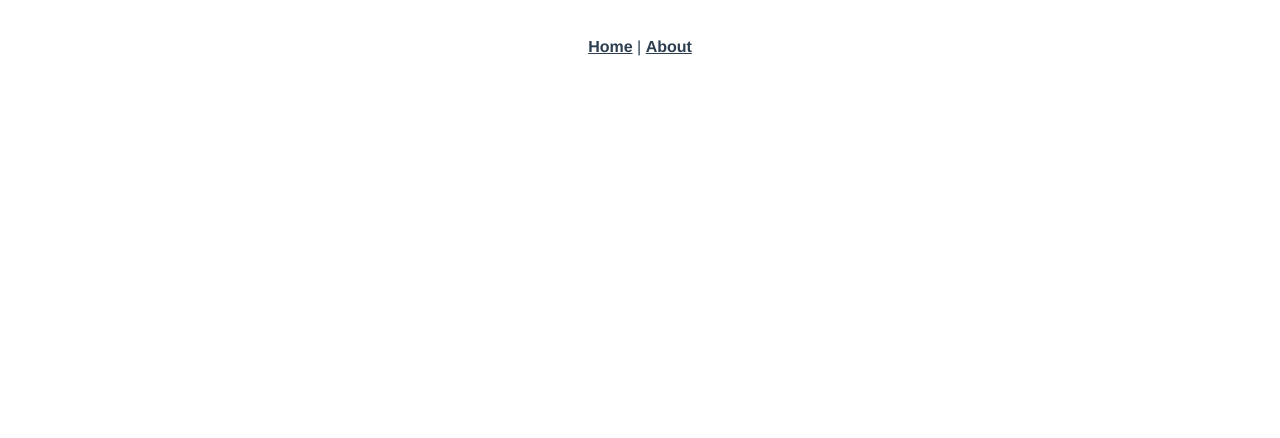
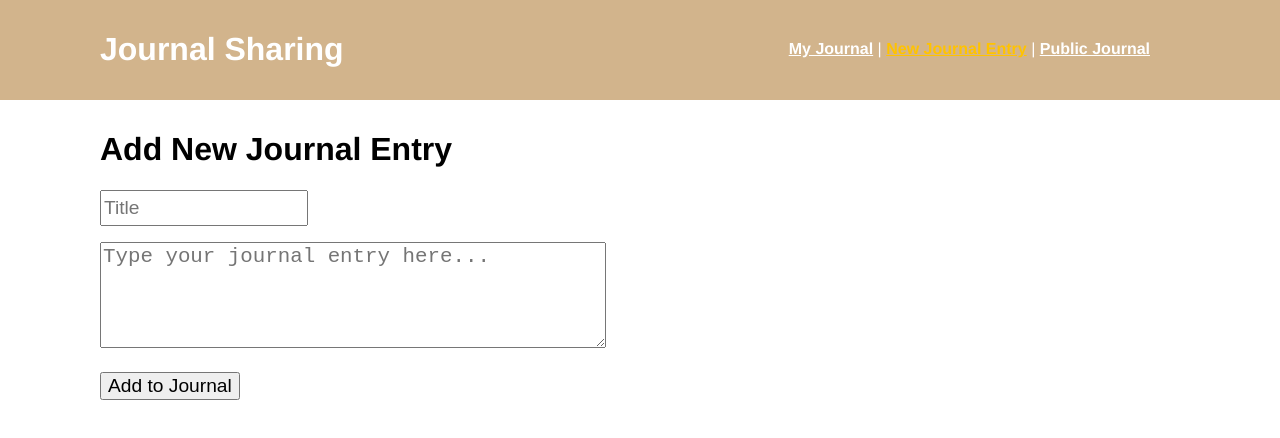
Before and after one commit to mattpow35/journalApp, a Vue app in the folder front-end/: page /create in a window 1280 px wide. Shown: the top 438 px of the page. Built offline with nearby package versions, Linux system fonts and the light colour scheme.

Commit message:
added stuff from previous creative project

```diff
--- a/front-end/src/App.vue
+++ b/front-end/src/App.vue
@@ -1,20 +1,36 @@
 <template>
-  <div id="app">
+<div id="app">
+  <div class="header">
+    <h1>Journal Sharing</h1>
     <div id="nav">
-      <router-link to="/">Home</router-link> |
-      <router-link to="/about">About</router-link>
+      <router-link to="/">My Journal</router-link> |
+      <router-link to="/create">New Journal Entry</router-link> |
+      <router-link to="/public">Public Journal</router-link>
     </div>
-    <router-view/>
   </div>
+  <div class="content">
+    <router-view />
+  </div>
+</div>
 </template>
 
 <style>
+body {
+  margin: 0px;
+}
+
 #app {
-  font-family: Avenir, Helvetica, Arial, sans-serif;
+  font-family: 'Avenir', Helvetica, Arial, sans-serif;
   -webkit-font-smoothing: antialiased;
   -moz-osx-font-smoothing: grayscale;
-  text-align: center;
-  color: #2c3e50;
+}
+
+.header {
+  display: flex;
+  justify-content: space-between;
+  background: #D2B48C;
+  padding: 10px 100px;
+  color: white;
 }
 
 #nav {
@@ -23,10 +39,14 @@
 
 #nav a {
   font-weight: bold;
-  color: #2c3e50;
+  color: #fff;
 }
 
 #nav a.router-link-exact-active {
-  color: #42b983;
+  color: #FFC300;
+}
+
+.content {
+  padding: 10px 100px;
 }
 </style>
--- /dev/null
+++ b/front-end/src/components/PublicPosts.vue
@@ -0,0 +1,43 @@
+<template>
+<div>
+  <div class="ticket">
+  <h1>Public Journal Entries</h1>
+    <div class="product" v-for="product in products.slice().reverse()" :key="product.id">
+    <hr>
+      <div class="problem">
+        <h1>{{product.name}}</h1>
+        <h2>{{product.title}}</h2>
+        <p><i>{{product.date}}</i></p>
+        <p>{{product.message}}</p>
+      </div>
+
+
+    </div>
+
+  </div>
+</div>
+</template>
+
+<script>
+
+
+
+export default {
+  name: 'ProductList',
+  props: {
+    products: Array
+  },
+
+
+}
+
+
+
+</script>
+
+<style scoped>
+
+.auto {
+  margin-left: auto;
+}
+</style>
--- a/front-end/src/main.js
+++ b/front-end/src/main.js
@@ -1,10 +1,43 @@
-import Vue from 'vue'
-import App from './App.vue'
-import router from './router'
+import Vue from "vue";
+import App from "./App.vue";
+import router from "./router";
+import mock from './mock-data.js'
 
-Vue.config.productionTip = false
+
+Vue.config.productionTip = false;
+
+let data = {
+  publicPosts: mock,
+  currentID: 0,
+  entries: [],
+  getEntries() {
+    return this.entries;
+  },
+  addEntry(name, problem, isPublic) {
+    var d = new Date()
+
+    this.entries.push({
+      id: this.currentID,
+      title: name,
+      problem: problem,
+      date: d.toDateString(),
+      public: isPublic,
+    });
+    if (isPublic) {
+      this.publicPosts.push({
+        id: this.currentId + 10,
+        name: "Me",
+        title: name,
+        message: problem,
+        date: d.toDateString(),
+      });
+    }
+    this.currentID += 1;
+  }
+}
 
 new Vue({
   router,
+  data: data,
   render: h => h(App)
-}).$mount('#app')
+}).$mount("#app");
--- /dev/null
+++ b/front-end/src/mock-data.js
@@ -0,0 +1,73 @@
+let mock = [{
+    id: 1,
+    name: "Joe",
+    title: "First Day of School",
+    message: "Today was my first day of school at BYU. I was very nervous but it went very well.",
+    date: 'Mon Aug 31 2020'
+  },
+  {
+    id: 2,
+    name: "Sarah",
+    title: "A day at the beach",
+    message: "We went to the beach in california today. It was a nice warm day and the sun was shinging so bright. The waves were amazing!!!",
+    date: "Sat Oct 10 2020"
+  },
+  {
+    id: 3,
+    name: "Claire",
+    title: "New Food!",
+    message: "I decided to branch out today and try something new. I ate crawfish for the first time! I think it might be my new favorite food.",
+    date: "Sun Oct 11 2020"
+  },
+  {
+    id: 4,
+    name: "Harrison",
+    title: "My new job",
+    message: "I have started a new business and I am really enjoying it! I make custom wood furniture out of my garage. I never knew my hidden talent could help me be so successful.",
+    date: "Tue Oct 13 2020"
+  },
+  {
+    id: 5,
+    name: "Henry",
+    title: "My costume",
+    message: "Halloween is coming up and I can't seem to decide on what I want to dress up as. Send me a message if you have any ideas!!!",
+    date: "Sat Oct 17 2020"
+  },
+  {
+    id: 6,
+    name: "Emma",
+    title: "Midterms!",
+    message: "I am so nervous about midterms, I have no idea how I am going to pass these classes. School can be so stressful! Anyone have any good study tips?",
+    date: "Sun Oct 18 2020"
+  },
+  {
+    id: 7,
+    name: "Matt",
+    title: "Ski season is around the corner",
+    message: "Its starting to get a little colder outside! This is so exciting I cannot wait until the snow starts to fall so that I can go skiing!!!",
+    date: "Mon Oct 19 2020"
+  },
+  {
+    id: 8,
+    name: "Joe",
+    title: "Thoughts on Halloween and COVID",
+    message: "I am not sure it is a good idea for kids to go out and trick or treat. There is just too much of a risk of getting COVID. We need to think of a new way to do trick or treating to be more safe!",
+    date: "Wed Oct 28 2020"
+  },
+  {
+    id: 9,
+    name: "Susan",
+    title: "HALLOWEEN",
+    message: "This was the best halloween ever!!! I got to dress up as a witch and I looked amazing. I also went to a fun halloween party witht the family. It was all COVID safe do not worry!",
+    date: "Sat Oct 31 2020"
+  },
+  {
+    id: 10,
+    name: "Aaron",
+    title: "Election Night",
+    message: "Wow this election is crazy!!! Will they ever count all the ballots? When will we actually know who won the election?! There is a lot of uncertainty it is driving me crazy!",
+    date: "Tue Nov 3 2020"
+  },
+]
+
+export default mock;
--- a/front-end/src/router/index.js
+++ b/front-end/src/router/index.js
@@ -1,6 +1,8 @@
 import Vue from 'vue'
 import VueRouter from 'vue-router'
 import Home from '../views/Home.vue'
+import Create from '../views/Create.vue'
+import Public from '../views/Public.vue'
 
 Vue.use(VueRouter)
 
@@ -11,13 +13,15 @@ const routes = [
     component: Home
   },
   {
-    path: '/about',
-    name: 'About',
-    // route level code-splitting
-    // this generates a separate chunk (about.[hash].js) for this route
-    // which is lazy-loaded when the route is visited.
-    component: () => import(/* webpackChunkName: "about" */ '../views/About.vue')
-  }
+    path: '/create',
+    name: 'create',
+    component: Create,
+  },
+  {
+    path: '/public',
+    name: 'public',
+    component: Public,
+  },
 ]
 
 const router = new VueRouter({
--- /dev/null
+++ b/front-end/src/views/Create.vue
@@ -0,0 +1,67 @@
+<template>
+<div>
+  <h1>Add New Journal Entry</h1>
+  <form v-if="creating" @submit.prevent="addEntry">
+    <input v-model="title" placeholder="Title">
+    <p></p>
+    <textarea v-model="problem" placeholder="Type your journal entry here..."></textarea>
+
+    <br />
+
+    <button type="submit">Add to Journal</button><br>
+
+
+  </form>
+  <div v-else>
+    <p>Journal entry added successfully!</p>
+    <p><a @click="toggleForm" href="#">Add another entry</a></p>
+  </div>
+</div>
+</template>
+
+<script>
+export default {
+  name: 'create',
+  data() {
+    return {
+      creating: true,
+      title: '',
+      problem: '',
+    }
+  },
+  methods: {
+    toggleForm() {
+      this.creating = !this.creating;
+    },
+    addEntry() {
+      this.$root.$data.addEntry(this.title, this.problem, true);
+      this.title = "";
+      this.problem = "";
+      this.creating = false;
+    },
+
+  }
+}
+</script>
+
+<style scoped>
+input {
+  font-size: 1.2em;
+  height: 30px;
+  width: 200px;
+}
+
+textarea {
+  font-size: 1.6em;
+  width: 100%;
+  max-width: 500px;
+  height: 100px;
+}
+
+button {
+  margin-top: 20px;
+  font-size: 1.2em;
+}
+
+
+</style>
--- a/front-end/src/views/Home.vue
+++ b/front-end/src/views/Home.vue
@@ -1,18 +1,38 @@
 <template>
-  <div class="home">
-    <img alt="Vue logo" src="../assets/logo.png">
-    <HelloWorld msg="Welcome to Your Vue.js App"/>
+<div>
+  <h1>My Journal</h1>
+  <div v-if="this.$root.$data.entries.length === 0">
+    <hr/>
+    <div class="problem">
+      <p>You currently have no journal entries.</p>
+    </div>
   </div>
+  <div v-for="entry in entries.slice().reverse()" v-bind:key="entry.id">
+    <hr/>
+    <div class="ticket">
+      <div class="problem">
+
+        <p><b>{{entry.title}}</b></p>
+        <p><i>{{entry.date}}</i></p>
+        <p>{{entry.problem}}</p>
+
+      </div>
+    </div>
+  </div>
+
+</div>
 </template>
 
 <script>
-// @ is an alias to /src
-import HelloWorld from '@/components/HelloWorld.vue'
-
 export default {
-  name: 'Home',
-  components: {
-    HelloWorld
+  name: "home",
+  data() {
+    return {}
+  },
+  computed: {
+    entries() {
+      return this.$root.$data.getEntries();
+    }
   }
 }
 </script>
--- /dev/null
+++ b/front-end/src/views/Public.vue
@@ -0,0 +1,35 @@
+<template>
+<div>
+
+  <PublicPosts :products="products" />
+</div>
+</template>
+
+<script>
+import PublicPosts from "../components/PublicPosts.vue"
+export default {
+  name: 'Home',
+  components: {
+    PublicPosts
+  },
+  data() {
+    return {
+      searchText: '',
+    }
+  },
+  computed: {
+    products() {
+      return this.$root.$data.publicPosts;
+    }
+  },
+}
+</script>
+
+
+<style scoped>
+
+
+
+
+
+</style>
```
